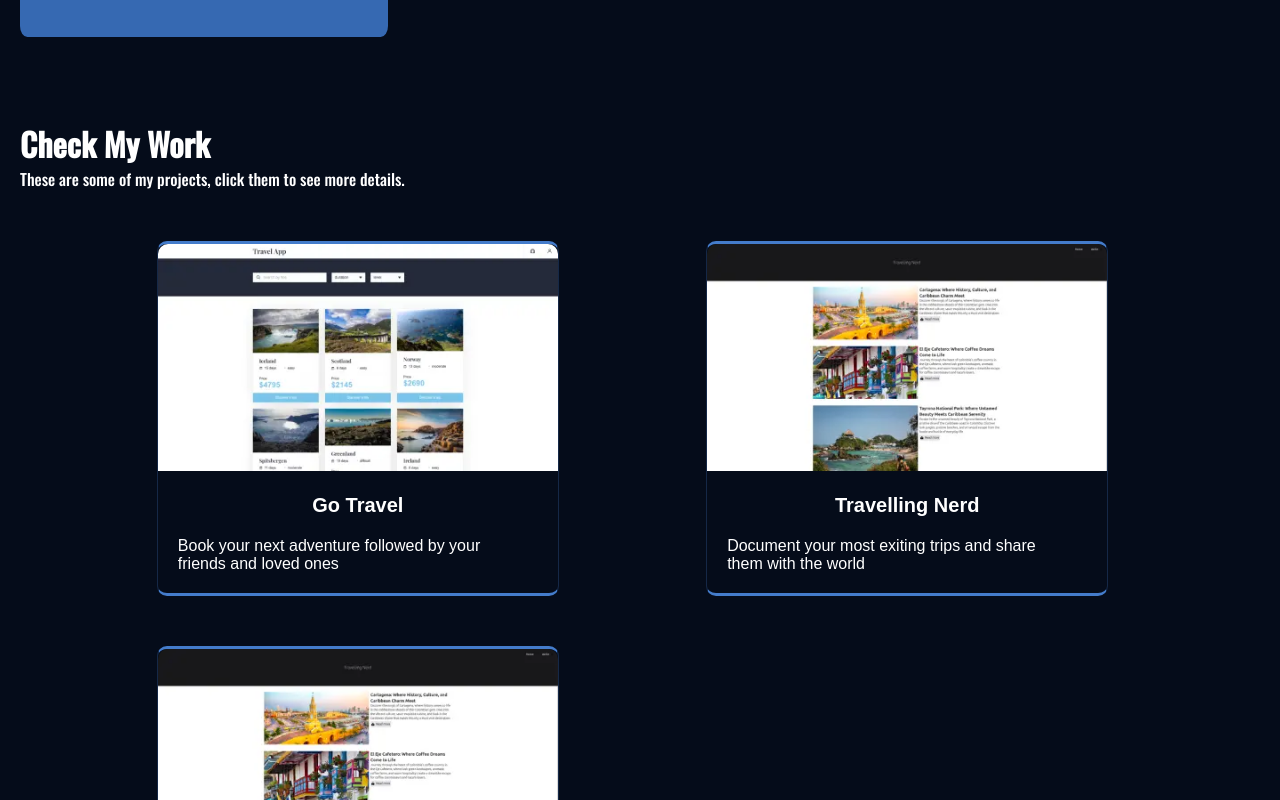
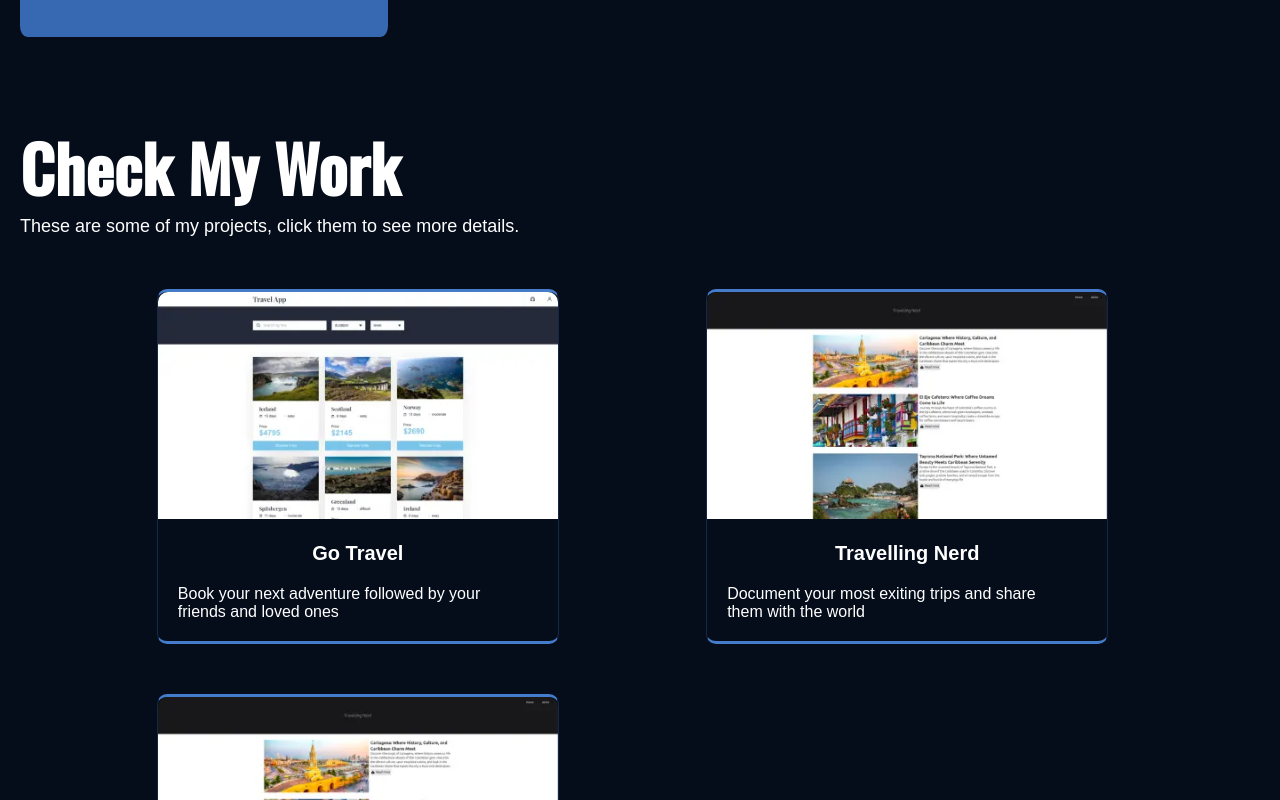
Before and after one commit to JKaypa/portfolio, a Next.js app: page / in a window 1280 px wide. Shown: the part 620-1420 px from the top of the page. Built offline with nearby package versions, Linux system fonts and the light colour scheme.

Commit message:
Update Projects component to use semantic `<section>` tag and unified title/subtitle classes

```diff
--- a/app/components/projects/projects.tsx
+++ b/app/components/projects/projects.tsx
@@ -7,10 +7,10 @@ import './projects.css'
 const Projects: React.FC = () => {
 
   return (
-      <div className="projects">
+      <section>
         <header className="project-header">
-          <h1 className="project-title">Check My Work</h1>
-          <p className="project-subtitle">
+          <h1 className="section-title">Check My Work</h1>
+          <p className="section-subtitle">
             These are some of my projects, click them to see more details.
           </p>
         </header>
@@ -24,7 +24,7 @@ const Projects: React.FC = () => {
                 <ModalContent project={project}/>
               </ProjectList>)}
         </div>
-      </div>
+      </section>
   )
 }
 
```
